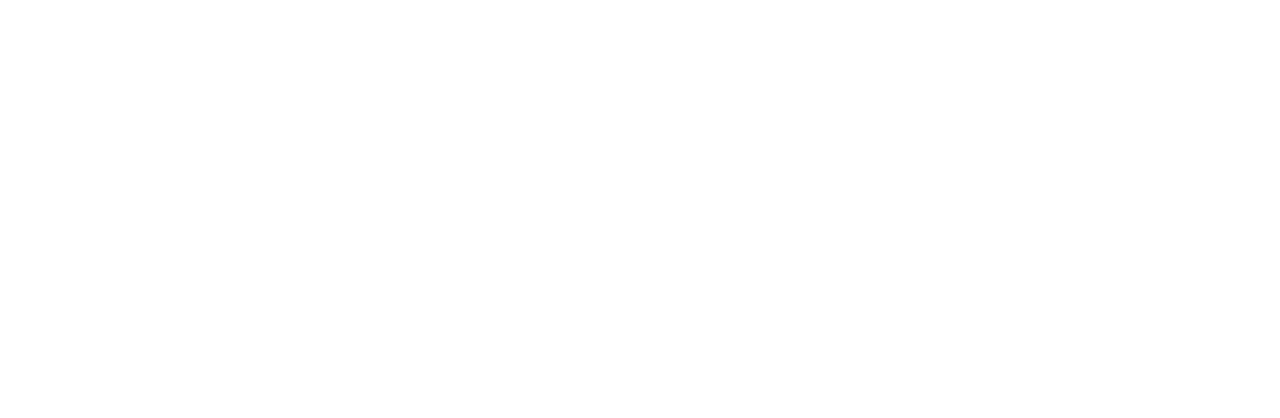
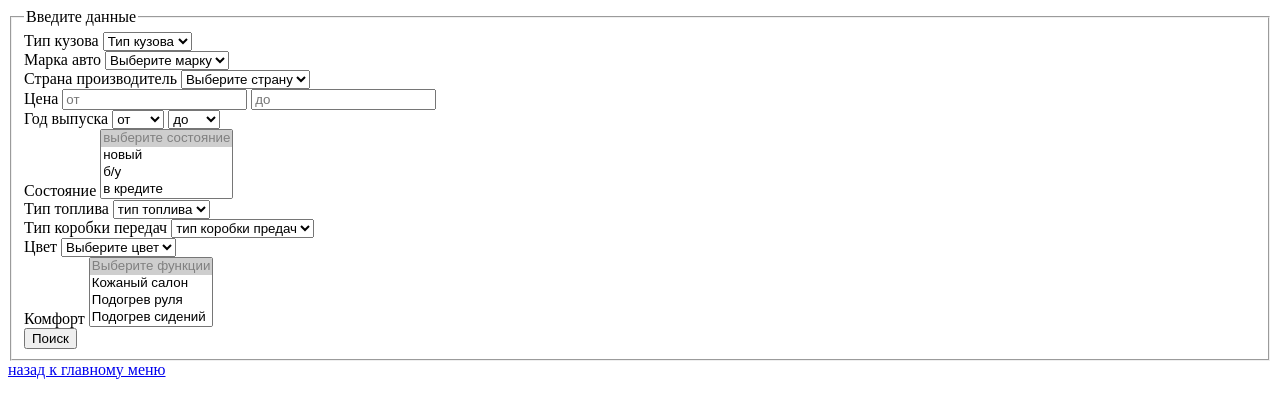
Before and after one commit to Zhdanovych/les3, a plain HTML site: page search.html in a window 1280 px wide. Drawn offline with Linux system fonts and the light colour scheme.

Commit message:
закончил страницу поиск, и весь проэкт

```diff
--- a/search.html
+++ b/search.html
@@ -1,5 +1,5 @@
 <!DOCTYPE html>
-<html lang="en">
+<html lang="ru">
 
 <head>
   <meta charset="UTF-8">
@@ -7,6 +7,140 @@
 </head>
 
 <body>
+  <form action="https://tests.fomenko.top/echo/index.php" method="get">
+    <fieldset>
+      <legend>Введите данные</legend>
+      <!-- тип кузова -->
+      <div>
+        <label for="tbody">Тип кузова</label>
+        <select id="tbody" name="tbody">
+          <option value="BodyType1" selected disabled>Тип кузова</option>
+          <option value="BodyType2">Седан</option>
+          <option value="BodyType3">Хетчбэк</option>
+          <option value="BodyType4">Пикап</option>
+          <option value="BodyType5">Универсал</option>
+          <option value="BodyType6">Купе</option>
+          <option value="BodyType7">Кабриолет</option>
+        </select>
+      </div>
+      <!-- Марка авто -->
+      <div>
+        <label for="mark">Марка авто</label>
+        <select id="mark" name="mark">
+          <option value="" selected disabled>Выберите марку</option>
+          <option value="Mark1">Mercedes-Benz</option>
+          <option value="Mark2">Fiat</option>
+          <option value="Mark3">Kia</option>
+          <option value="Mark4">Dodge</option>
+          <option value="Mark5">Mitsubishi</option>
+        </select>
+      </div>
+      <!-- страна происхождения -->
+      <div>
+        <label for="country">Страна производитель</label>
+        <select id="country" name="country">
+          <option value="" selected disabled>Выберите страну</option>
+          <option value="Country1">Германия</option>
+          <option value="Country2">Корея</option>
+          <option value="Country3">Америка</option>
+          <option value="Country4">Япония</option>
+          <option value="Country5">Италия</option>
+
+        </select>
+      </div>
+      <!-- цена -->
+      <div>
+        <label for="pricef">Цена</label>
+        <input id="pricef" name="pricef" type="number" min="1" placeholder="от">
+        <input name="pricet" type="number" min="2" placeholder="до">
+      </div>
+      <!-- год выпуска -->
+      <div>
+        <label for="yearf">Год выпуска</label>
+        <select name="yearf" id="yearf">
+          <option value="" disabled selected>от</option>
+          <option value="yearf1">2015</option>
+          <option value="yearf2">2016</option>
+          <option value="yearf3">2017</option>
+          <option value="yearf4">2018</option>
+          <option value="yearf5">2019</option>
+        </select>
+        <select name="yearto" id="yearto">
+          <option value="" selected disabled>до</option>
+          <option value="yearto1">2016</option>
+          <option value="yearto2">2017</option>
+          <option value="yearto3">2018</option>
+          <option value="yearto4">2019</option>
+          <option value="yearto5">2020</option>
+        </select>
+      </div>
+      <!-- состояние -->
+      <div>
+        <label for="condition">Состояние</label>
+        <select id="condition" name="condition" multiple>
+          <option value="" selected disabled>выберите состояние</option>
+          <option value="condition1">новый</option>
+          <option value="condition2">б/у</option>
+          <option value="condition3">в кредите</option>
+          <option value="condition4">нерастаможенный</option>
+          <option value="condition5">пригнан из США</option>
+        </select>
+      </div>
+      <!-- топливо -->
+      <div>
+        <label for="fuel">Тип топлива</label>
+        <select id="fuel" name="fuel">
+          <option value="" selected disabled>тип топлива</option>
+          <option value="fuel1">Бензин</option>
+          <option value="fuel2">Дизель</option>
+          <option value="fuel3">Гибрид</option>
+          <option value="fuel4">Газ</option>
+          <option value="fuel5">Электро</option>
+        </select>
+      </div>
+      <!-- коробка предач -->
+      <div>
+        <label for="trans">Тип коробки передач</label>
+        <select id="trans" name="trans">
+          <option value="" selected disabled>тип коробки предач</option>
+          <option value="trans1">Ручная</option>
+          <option value="trans2">Автоматическа</option>
+          <option value="trans3">DSG</option>
+        </select>
+      </div>
+      <!-- Цвет -->
+      <div>
+        <label for="col">Цвет</label>
+        <select id="col" name="col">
+          <option value="" selected disabled>Выберите цвет</option>
+          <option value="col1">Белый</option>
+          <option value="col2">Черный</option>
+          <option value="col3">Синий</option>
+          <option value="col4">Красный</option>
+          <option value="col5">Серый</option>
+        </select>
+      </div>
+      <!-- комфорт -->
+      <div>
+        <label for="comf">Комфорт</label>
+        <select id="comf" name="comf" multiple>
+          <option value="" selected disabled>Выберите функции</option>
+          <option value="comf1">Кожаный салон </option>
+          <option value="comf2">Подогрев руля</option>
+          <option value="comf3">Подогрев сидений</option>
+          <option value="comf4">Люк</option>
+        </select>
+      </div>
+      <!-- кнопка -->
+      <div>
+        <button type="submit">Поиск</button>
+      </div>
+    </fieldset>
+    <div>
+      <a href="index.html">назад к главному меню</a>
+    </div>
+
+  </form>
 
 </body>
 
```
